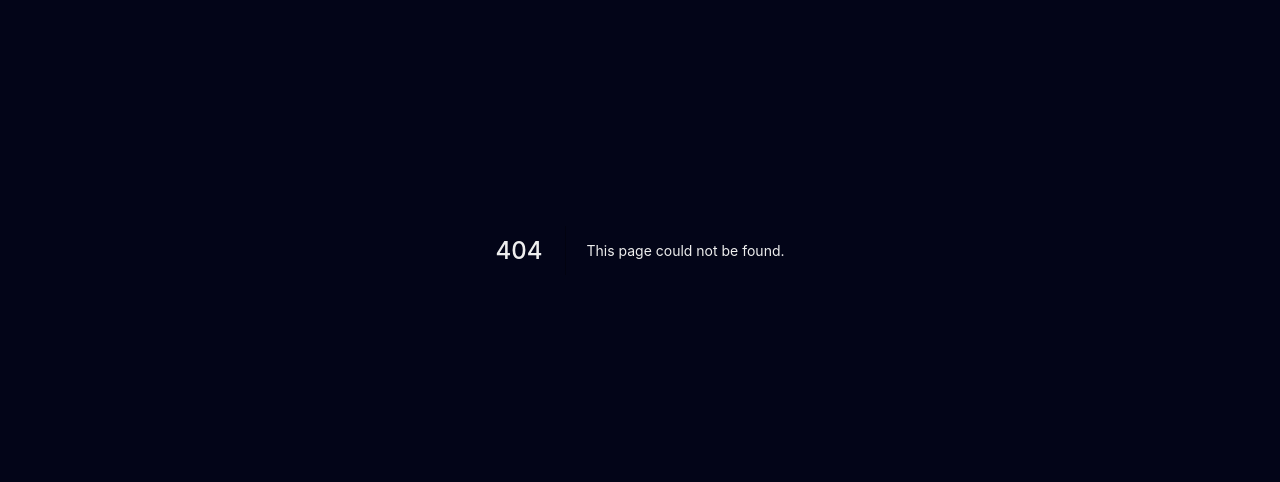
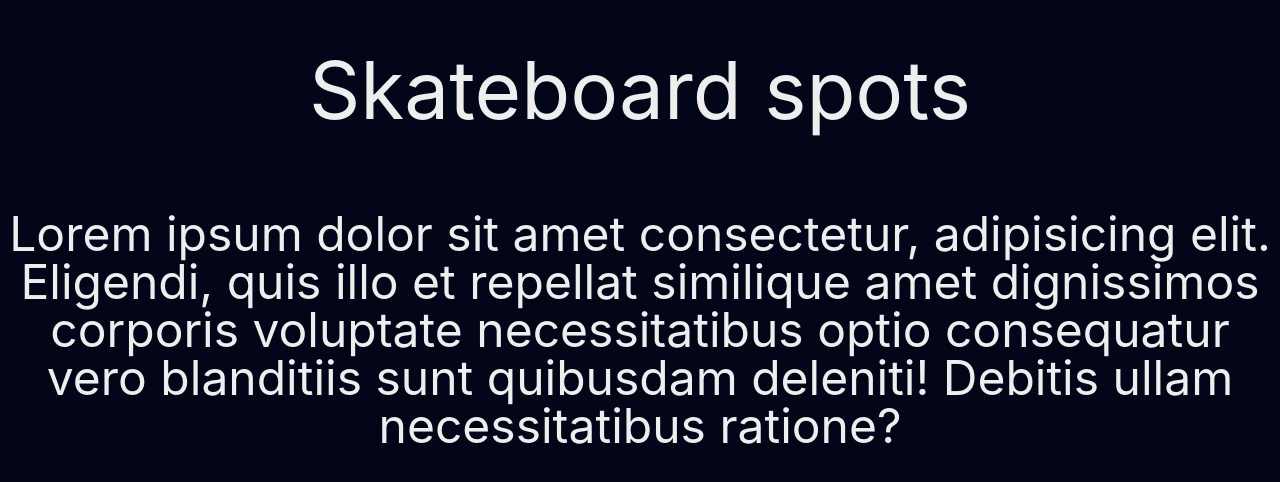
Before and after one commit to guisalmeida/skateboard-spots, a Next.js app: page /about in a window 1280 px wide. Before the commit this address had no page. Shown: the part 150-632 px from the top of the page. Built offline with nearby package versions, Linux system fonts and the light colour scheme.

Commit message:
feat: create page about

```diff
--- /dev/null
+++ b/src/pages/about.tsx
@@ -0,0 +1,7 @@
+import AboutTemplate from 'templates/About'
+
+const About = () => {
+  return <AboutTemplate />
+}
+
+export default About
--- /dev/null
+++ b/src/templates/About/index.tsx
@@ -0,0 +1,25 @@
+import { CloseCircleOutline } from '@styled-icons/evaicons-outline/CloseCircleOutline'
+import LinkWrapper from 'components/LinkWrapper'
+
+import * as S from './styles'
+
+const AboutTemplate = () => (
+  <S.Content>
+    <LinkWrapper href="/">
+      <CloseCircleOutline size={32} />
+    </LinkWrapper>
+
+    <S.Heading>Skateboard spots</S.Heading>
+
+    <S.Body>
+      <p>
+        Lorem ipsum dolor sit amet consectetur, adipisicing elit. Eligendi, quis
+        illo et repellat similique amet dignissimos corporis voluptate
+        necessitatibus optio consequatur vero blanditiis sunt quibusdam
+        deleniti! Debitis ullam necessitatibus ratione?
+      </p>
+    </S.Body>
+  </S.Content>
+)
+
+export default AboutTemplate
--- /dev/null
+++ b/src/templates/About/styles.ts
@@ -0,0 +1,26 @@
+import styled from 'styled-components'
+
+export const Content = styled.section`
+  text-align: center;
+  display: flex;
+  align-items: center;
+  justify-content: center;
+  flex-direction: column;
+  height: 100vh;
+  max-width: var(--container);
+  margin: auto;
+`
+
+export const Heading = styled.h1`
+  font-size: var(--large);
+  margin-bottom: var(--large);
+`
+
+export const Body = styled.div`
+  // serve para estilos do body
+  // p, a, ul, li, blockquote
+  p {
+    font-size: var(--medium);
+    line-height: var(--medium);
+  }
+`
```
Also changed, not shown: src/pages/index.tsx (+11 -1 lines).
